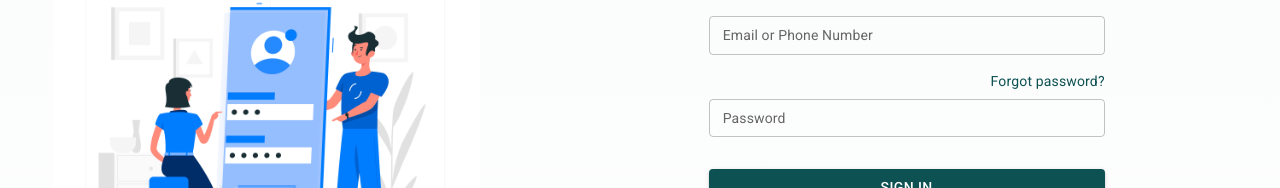
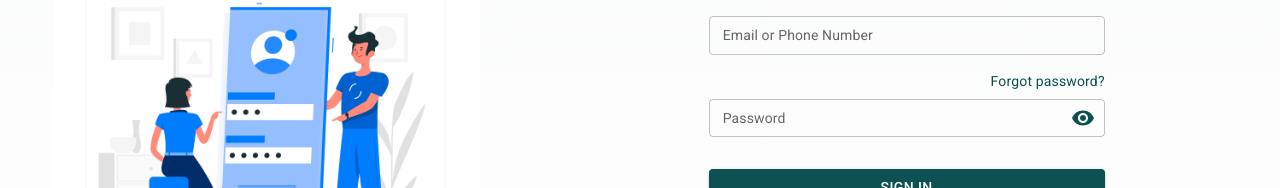
Before and after one commit to sadanand2024/website-frontend, a Next.js app: page /login in a window 1280 px wide. Shown: the part 331-519 px from the top of the page. Built offline with nearby package versions, Linux system fonts and the light colour scheme; a web font is replaced by a local one.

Commit message:
worked on deployment

```diff
--- a/app/login/page.js
+++ b/app/login/page.js
@@ -19,11 +19,15 @@ import { useRouter } from "next/navigation";
 import { BASE_URL } from "../constants";
 import Factory from "../utils/Factory";
 import { useAuth } from "../context/AuthContext";
+import VisibilityIcon from "@mui/icons-material/Visibility";
+import VisibilityOffIcon from "@mui/icons-material/VisibilityOff";
+import { InputAdornment, IconButton } from "@mui/material";
 
 const LoginPage = () => {
   const router = useRouter();
   const [captcha, setCaptcha] = useState("");
   const { user, tokens, logout, login } = useAuth();
+  const [showPassword, setShowPassword] = useState(false);
 
   const formik = useFormik({
     initialValues: {
@@ -185,10 +189,26 @@ const LoginPage = () => {
             <CustomInput
               id="password"
               label="Password"
-              type="password"
+              type={showPassword ? "text" : "password"}
               {...getFieldProps("password")}
               touched={touched.password}
               errors={errors.password}
+              InputProps={{
+                endAdornment: (
+                  <InputAdornment position="end">
+                    <IconButton
+                      onClick={() => setShowPassword(!showPassword)}
+                      edge="end"
+                    >
+                      {showPassword ? (
+                        <VisibilityOffIcon />
+                      ) : (
+                        <VisibilityIcon />
+                      )}
+                    </IconButton>
+                  </InputAdornment>
+                ),
+              }}
             />
 
             {/* Submit Button */}
--- a/components/CustomInput.js
+++ b/components/CustomInput.js
@@ -6,6 +6,7 @@ const CustomInput = ({
   type = "text",
   touched,
   errors,
+  InputProps,
   ...props
 }) => {
   return (
@@ -32,6 +33,8 @@ const CustomInput = ({
         ) : null
       } // Custom red error text
       {...props} // Pass all props, including onChange
+      InputProps={InputProps}
+      {...props}
     />
   );
 };
```
Also changed, not shown: app/layout.js (+6 -3 lines), app/tara/page.js (+5 -2 lines), components/Navbar.js.js (deleted, +0 -44 lines).
